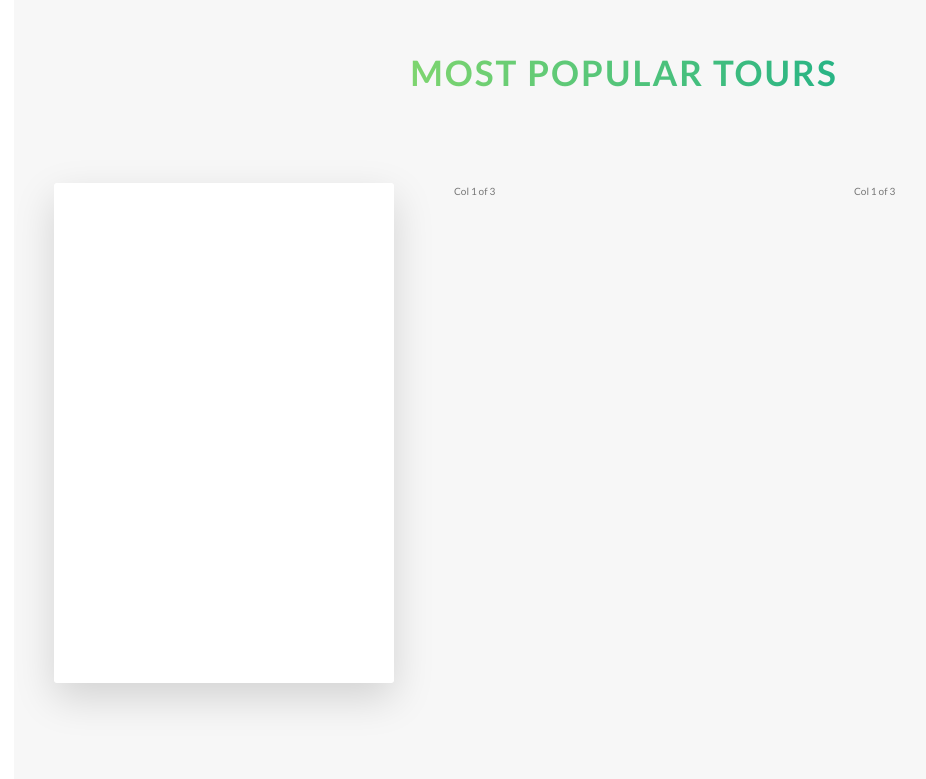
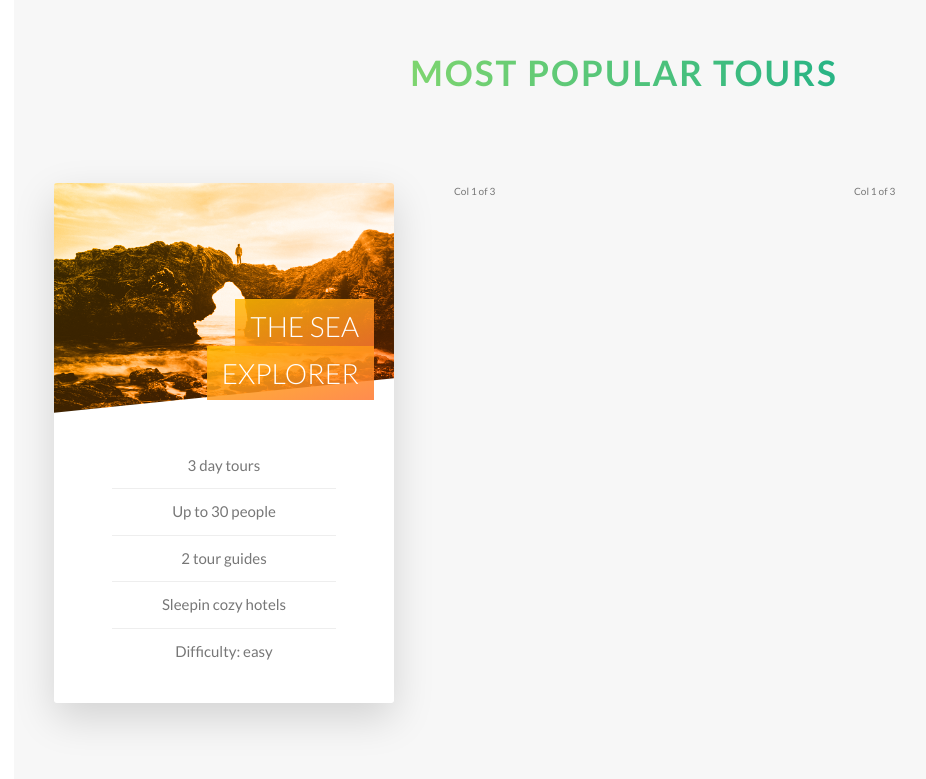
Before and after one commit to BrunoAl/natours, a website: page index.html in a window 1280 px wide. Shown: the part 2247-3026 px from the top of the page, without its empty margins (16-942 px from the left). Drawn offline with Linux system fonts and the light colour scheme.

Commit message:
lecture 40

```diff
--- a/index.html
+++ b/index.html
@@ -114,7 +114,22 @@
           <div class="col-1-of-3">
             <div class="card">
               <div class="card__side card__side--front">
-                front
+                <div class="card__picture card__picture--1">
+
+                </div>
+                <h4 class="card__heading">
+                  <span class="card__heading-span card__heading-span--1">The Sea Explorer</span>
+
+                </h4>
+                <div class="card__details">
+                  <ul>
+                    <li>3 day tours</li>
+                    <li>Up to 30 people</li>
+                    <li>2 tour guides</li>
+                    <li>Sleepin cozy hotels</li>
+                    <li>Difficulty: easy</li>
+                  </ul>
+                </div>
               </div>
               <div class="card__side card__side--back card__side--back-1">
                 text
--- a/sass/components/_card.sass
+++ b/sass/components/_card.sass
@@ -2,11 +2,10 @@
   perspective: 150rem
   -moz-perspective: 150rem
   position: relative
-  height: 50rem
+  height: 52rem
 
   &__side
-    color: #ffffff
-    height: 50rem
+    height: 52rem
     transition: all .8s ease
     position: absolute
     top: 0
@@ -14,6 +13,7 @@
     width: 100%
     backface-visibility: hidden
     border-radius: 3px
+    overflow: hidden
     box-shadow: $shadow-dark
     &--front
       background-color: $color-white
@@ -27,8 +27,58 @@
 
 
   &:hover &__side--front
-    transform: rotateY(180deg)
+    transform: rotateY(-180deg)
 
 
   &:hover &__side--back
     transform: rotateY(0)
+
+
+  &__picture
+    background-size: cover
+    height: 23rem
+    background-blend-mode: color
+    -webkit-clip-path: polygon(0 0, 100% 0, 100% 85%, 0 100%)
+    clip-path: polygon(0 0, 100% 0, 100% 85%, 0 100%)
+
+    &--1
+      background-image: linear-gradient(to right bottom, $color-secondary-light, $color-secondary-dark), url('../img/nat-5.jpg')
+
+    &--2
+      background-image: url('../img/nat-5.jpg')
+
+    &--3
+      background-image: url('../img/nat-5.jpg')
+
+  &__heading
+    font-size: 2.8rem
+    font-weight: 300
+    text-transform: uppercase
+    text-align: right
+    color: $color-white
+    position: absolute
+    top: 12rem
+    right: 2rem
+    width: 75%
+
+  &__heading-span
+    padding: 1rem 1.5rem
+    -webkit-box-decoration-break: clone
+    box-decoration-break: clone
+    &--1
+      background-image: linear-gradient(to right bottom, rgba($color-secondary-light, .85), rgba($color-secondary-dark, .85))
+
+  &__details
+    padding: 3rem
+
+    ul
+      list-style: none
+      width: 80%
+      margin: 0 auto
+      li
+        text-align: center
+        font-size: 1.5rem
+        padding: 1rem
+
+        &:not(:last-child)
+          border-bottom: 1px solid $color-grey-light-2
--- a/sass/layout/_header.sass
+++ b/sass/layout/_header.sass
@@ -3,6 +3,7 @@
   background-image: linear-gradient(to right bottom, rgba($color-primary-light, 0.8), rgba($color-primary-dark, 0.8)), url('../img/hero.jpg')
   background-size: cover
   background-position: top
+  -webkit-clip-path: polygon(0 0, 100% 0, 100% 75vh, 0 100%)
   clip-path: polygon(0 0, 100% 0, 100% 75vh, 0 100%)
   position: relative
   &__logo
```
Also changed, not shown: css/style.css.
